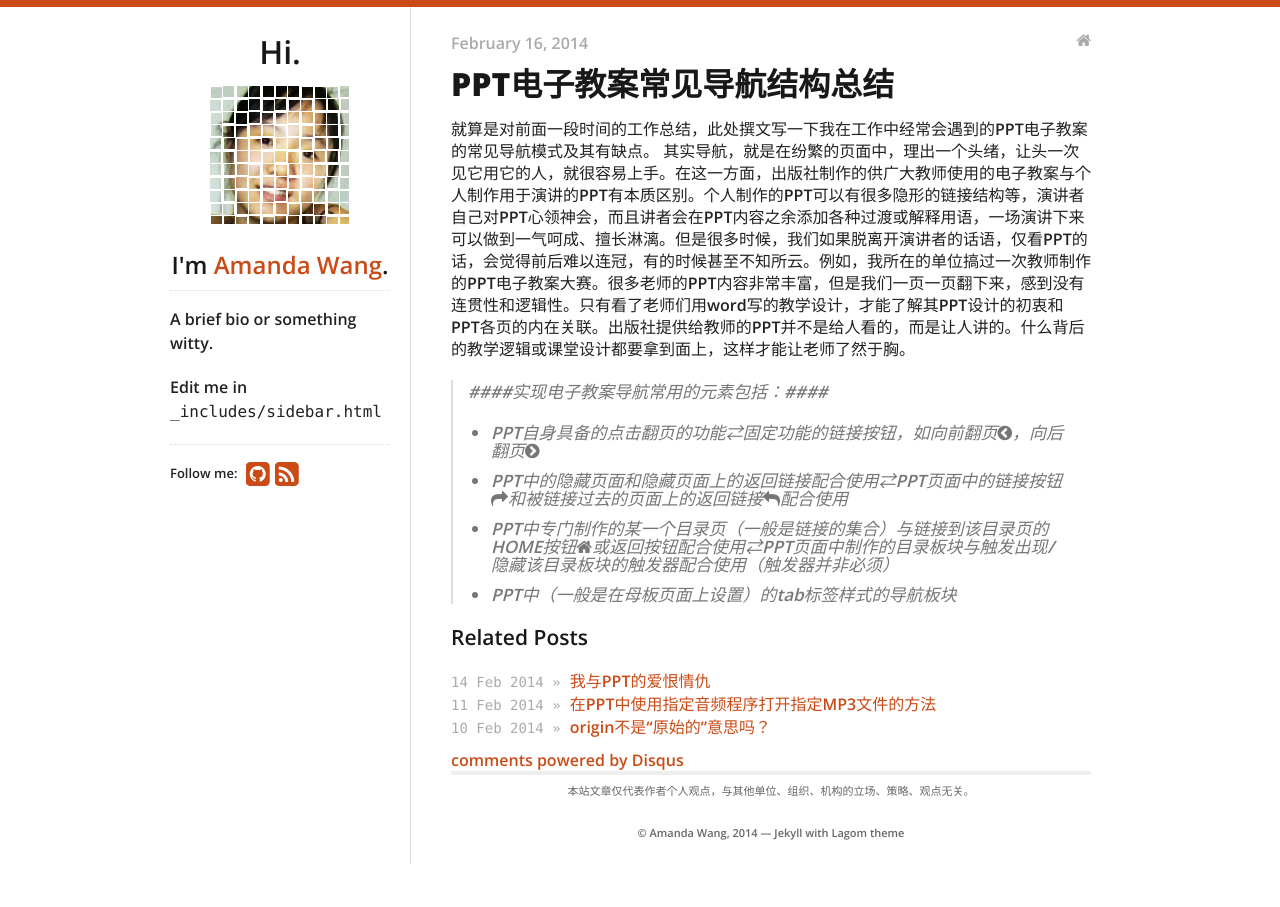
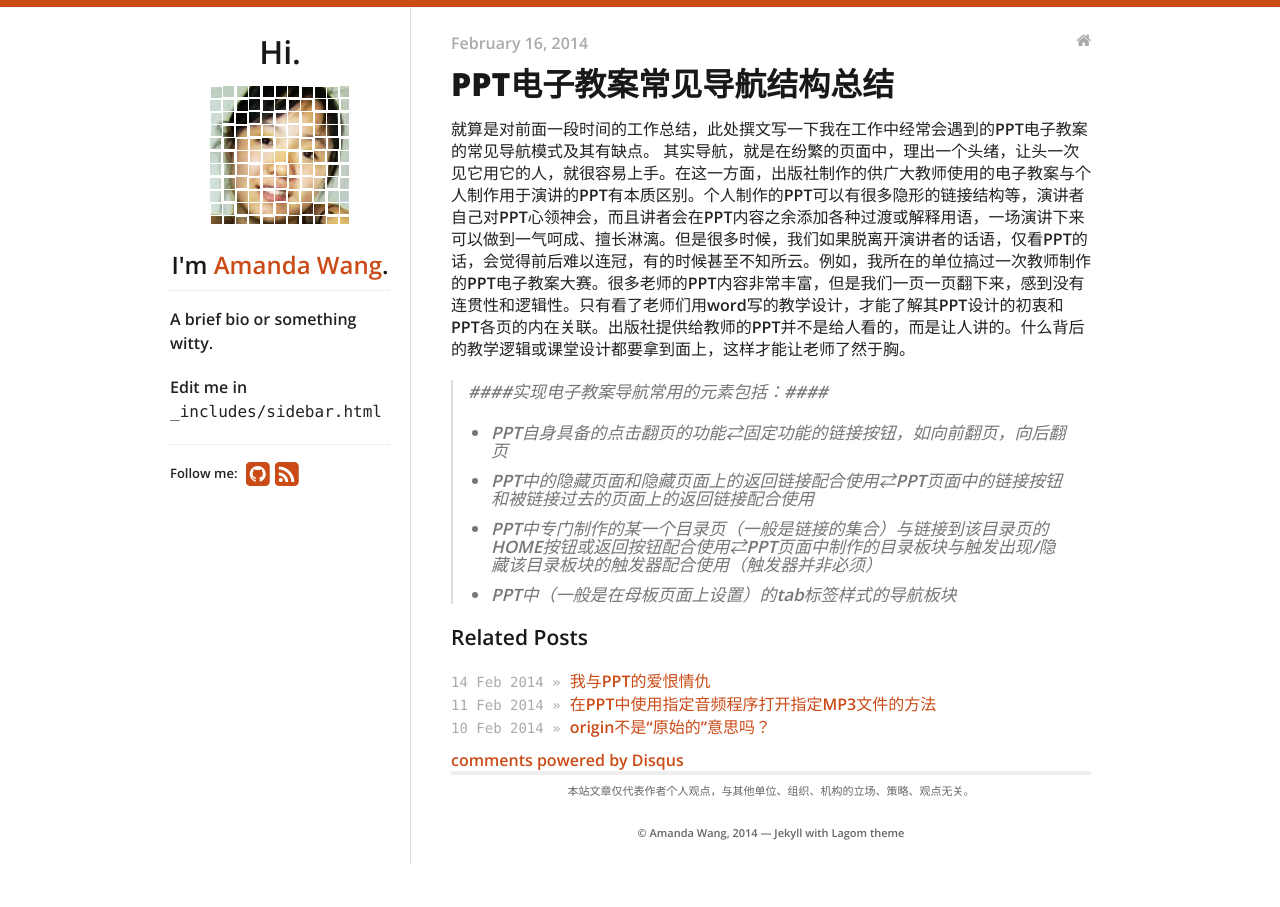
Before and after one commit to fantaghiro/fantaghiro.github.io, a Jekyll site: the page built from _posts/2014-02-16-PPT-Navigation.markdown, in a window 1280 px wide. Built offline with Jekyll 4.4.1, drawn with Linux system fonts in a browser that asks for light colours; nearby versions of some CDN libraries; comment, search, counter and statistics services are not loaded.

Commit message:
Update 2014-02-16-PPT-Navigation.markdown

```diff
--- a/_posts/2014-02-16-PPT-Navigation.markdown
+++ b/_posts/2014-02-16-PPT-Navigation.markdown
@@ -10,7 +10,7 @@ tags:
 其实导航，就是在纷繁的页面中，理出一个头绪，让头一次见它用它的人，就很容易上手。在这一方面，出版社制作的供广大教师使用的电子教案与个人制作用于演讲的PPT有本质区别。个人制作的PPT可以有很多隐形的链接结构等，演讲者自己对PPT心领神会，而且讲者会在PPT内容之余添加各种过渡或解释用语，一场演讲下来可以做到一气呵成、擅长淋漓。但是很多时候，我们如果脱离开演讲者的话语，仅看PPT的话，会觉得前后难以连冠，有的时候甚至不知所云。例如，我所在的单位搞过一次教师制作的PPT电子教案大赛。很多老师的PPT内容非常丰富，但是我们一页一页翻下来，感到没有连贯性和逻辑性。只有看了老师们用word写的教学设计，才能了解其PPT设计的初衷和PPT各页的内在关联。出版社提供给教师的PPT并不是给人看的，而是让人讲的。什么背后的教学逻辑或课堂设计都要拿到面上，这样才能让老师了然于胸。
 
 > ####实现电子教案导航常用的元素包括：####
-> - PPT自身具备的点击翻页的功能&#8644;固定功能的链接按钮，如向前翻页<i class="icon-chevron-sign-left"></i>，向后翻页<i class="icon-chevron-sign-right"></i>
-> - PPT中的隐藏页面和隐藏页面上的返回链接配合使用&#8644;PPT页面中的链接按钮<i class="icon-share-alt"></i>和被链接过去的页面上的返回链接<i class="icon-reply"></i>配合使用
-> - PPT中专门制作的某一个目录页（一般是链接的集合）与链接到该目录页的HOME按钮<i class="icon-home"></i>或返回按钮配合使用&#8644;PPT页面中制作的目录板块与触发出现/隐藏该目录板块的触发器配合使用（触发器并非必须）
+> - PPT自身具备的点击翻页的功能&#8644;固定功能的链接按钮，如向前翻页，向后翻页
+> - PPT中的隐藏页面和隐藏页面上的返回链接配合使用&#8644;PPT页面中的链接按钮和被链接过去的页面上的返回链接配合使用
+> - PPT中专门制作的某一个目录页（一般是链接的集合）与链接到该目录页的HOME按钮或返回按钮配合使用&#8644;PPT页面中制作的目录板块与触发出现/隐藏该目录板块的触发器配合使用（触发器并非必须）
 > - PPT中（一般是在母板页面上设置）的tab标签样式的导航板块
```
